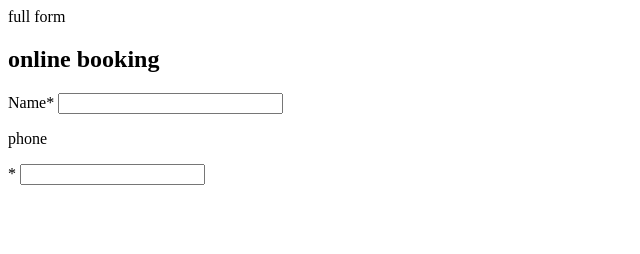
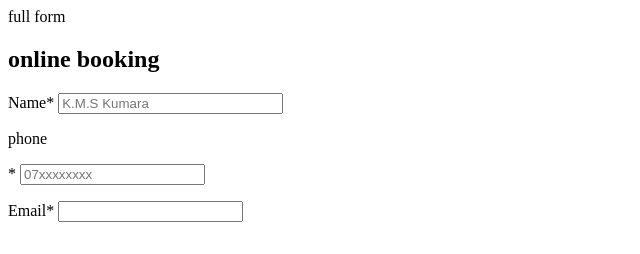
Before and after one commit to S-V-A-D-Serasinghe/html-forum-for-online-booking-system, a plain HTML site: page index.html in a window 1280 px wide. Shown: the whole page, without its empty margins (0-640 px from the left). Drawn offline with Linux system fonts and the light colour scheme.

Commit message:
index index

```diff
--- a/index.html
+++ b/index.html
@@ -7,9 +7,12 @@
         <h2>online booking</h2>
         <forum method="post" action="save.php"></forum>
         <p>Name<fornt color="red">*</fornt>
-        <input type="text" name="Customer name" size="25" maxlength="40"place holder="K.M.S Kumara"required>
+        <input type="text" name="Customer name" size="25" maxlength="40"placeholder="K.M.S Kumara"required>
         </p>
         <p>phone</p><fornt color="red">*</fornt>
-        <input type="text" name="phone_number"
+        <input type="text" name="phone_number"placeholder="07xxxxxxxx">
+        </p>
+        <p>Email<fornt color="red">*</fornt>
+        <input type="email"</p>
     </body>
 </html>
```
